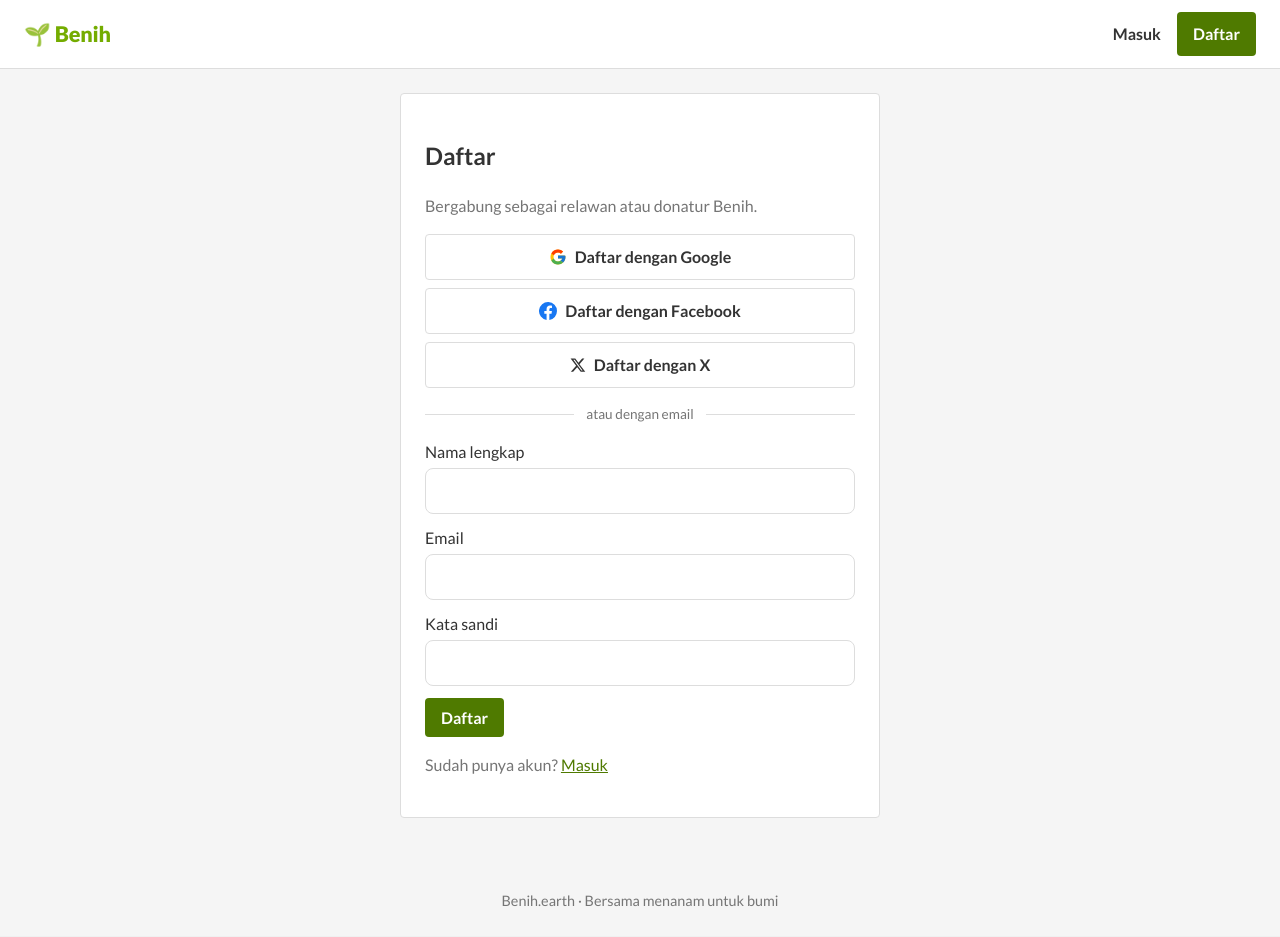
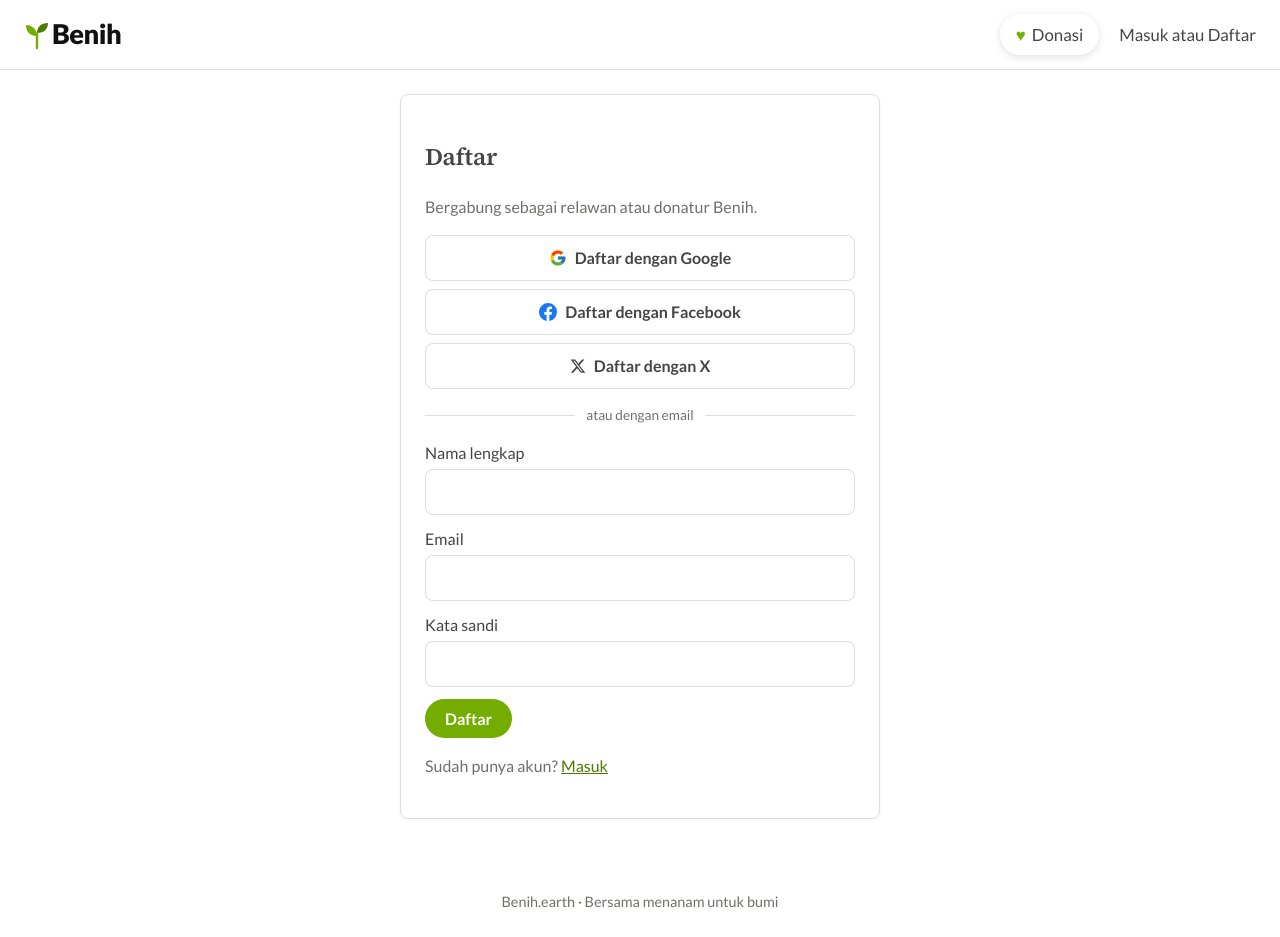
Before and after one commit to jakesoeballads-cmd/Seeds, a Node server app: page /register in a window 1280 px wide. Before the commit the page ends 906 px from the top, so only its background shows below. Run offline with Node 20, Linux system fonts and the light colour scheme.

Commit message:
Tampilan bergaya iNaturalist: hero foto, pita hijau pucat, tombol pil
Header putih dengan wordmark hitam, judul serif, tombol hijau berbentuk pil,
hero gelap dengan ilustrasi daun, dan pita fitur hijau pucat (#ecf2e2).

Co-Authored-By: Claude Opus 5.5 (1M context) <noreply@anthropic.com>
Claude-Session: https://claude.ai/code/session_01RzKEG1JEyK38KcxNMFRVoB

```diff
--- a/public/css/style.css
+++ b/public/css/style.css
@@ -1,29 +1,40 @@
 :root {
-  /* Palet terinspirasi iNaturalist: hijau daun cerah, latar abu terang, teks arang. */
-  --green: #74ac00;        /* aksen merek: logo, progres, garis aktif */
-  --green-dark: #4f7a00;   /* tombol & tautan (kontras cukup dengan teks putih) */
-  --green-darker: #3e6100;
-  --green-soft: #eef6e0;
-  --bg: #f5f5f5;
+  /* Palet mengikuti iNaturalist: header putih, hijau daun, pita hijau pucat, teks abu arang. */
+  --green: #74ac00;        /* tombol utama, ikon, progres */
+  --green-dark: #4f7a00;   /* tautan dan teks hijau di atas latar terang */
+  --green-darker: #5f8f00; /* hover tombol hijau */
+  --green-soft: #ecf2e2;   /* pita/section hijau pucat */
+  --bg: #ffffff;
   --card: #ffffff;
-  --text: #333333;
-  --muted: #757575;
-  --border: #dddddd;
-  --radius: 4px;
+  --text: #454545;
+  --ink: #111111;          /* wordmark */
+  --muted: #6f706c;
+  --border: #dcdfd6;
+  --radius: 8px;
+  --pill: 999px;
+  --shadow: 0 2px 8px rgba(0, 0, 0, .12);
   --font: "Lato", "Helvetica Neue", Arial, sans-serif;
+  --serif: "Source Serif 4", Georgia, "Times New Roman", serif;
+  --mono: "Courier Prime", "Courier New", monospace;
 }
 
 * { box-sizing: border-box; }
-body { margin: 0; font-family: var(--font); background: var(--bg); color: var(--text); line-height: 1.5; }
+body { margin: 0; font-family: var(--font); background: var(--bg); color: var(--text); line-height: 1.5; overflow-x: clip; }
 a { color: var(--green-dark); }
+h1, h2 { font-family: var(--serif); font-weight: 600; color: var(--text); letter-spacing: -.01em; }
 h1, h2, h3 { text-wrap: balance; }
 code { background: var(--green-soft); padding: 0 4px; border-radius: 4px; }
 
-.topbar { display: flex; flex-wrap: wrap; justify-content: space-between; align-items: center; gap: 8px 16px; padding: 12px 24px; background: var(--card); border-bottom: 1px solid var(--border); }
-.topbar nav { display: flex; flex-wrap: wrap; gap: 8px 16px; align-items: center; }
-.topbar nav a:not(.btn) { color: var(--text); text-decoration: none; font-weight: 700; }
-.topbar nav a:not(.btn):hover { color: var(--green-dark); }
-.brand { font-weight: 900; font-size: 1.35rem; text-decoration: none; color: var(--green); letter-spacing: -.01em; }
+.topbar { display: flex; flex-wrap: wrap; justify-content: space-between; align-items: center; gap: 8px 20px; padding: 14px 24px; background: #fff; border-bottom: 1px solid var(--border); }
+.topbar nav { display: flex; flex-wrap: wrap; gap: 8px 20px; align-items: center; }
+.topbar nav a:not(.btn):not(.pill), .topbar nav button.link { color: var(--text); text-decoration: none; font-weight: 400; font-size: 1.05rem; }
+.topbar nav a:not(.btn):not(.pill):hover { color: var(--green-dark); }
+.brand { display: inline-flex; align-items: center; gap: 2px; font-weight: 900; font-size: 1.7rem; text-decoration: none; color: var(--ink); letter-spacing: -.02em; }
+.brand svg { width: 26px; height: 30px; }
+/* Tombol pil putih berbayang, seperti "Donate" di iNaturalist. */
+.pill { display: inline-flex; align-items: center; gap: 6px; background: #fff; color: var(--text); border-radius: var(--pill); padding: 8px 16px; box-shadow: var(--shadow); text-decoration: none; font-size: 1.05rem; }
+.pill:hover { box-shadow: 0 3px 12px rgba(0, 0, 0, .18); }
+.pill .leaf { color: var(--green); }
 .inline { display: inline; margin: 0; }
 
 .container { max-width: 1100px; margin: 0 auto; padding: 24px 16px; }
@@ -31,19 +42,22 @@ code { background: var(--green-soft); padding: 0 4px; border-radius: 4px; }
 .hero h1 { margin-bottom: 4px; }
 .muted { color: var(--muted); }
 
-.btn { display: inline-block; background: var(--green-dark); color: #fff; border: 0; border-radius: var(--radius); padding: 10px 16px; font-size: 1rem; font-weight: 700; font-family: inherit; cursor: pointer; text-decoration: none; }
+.btn { display: inline-block; background: var(--green); color: #fff; border: 0; border-radius: var(--pill); padding: 10px 20px; font-size: 1rem; font-weight: 700; font-family: inherit; cursor: pointer; text-decoration: none; text-align: center; }
 .btn:hover { background: var(--green-darker); }
 .btn.secondary { background: #6b6b6b; }
+.btn.light { background: #fff; color: var(--text); font-family: var(--serif); font-weight: 600; font-size: 1.35rem; padding: 12px 32px; border-radius: var(--radius); }
+.btn.light:hover { background: #f1f1f1; }
 .btn.ghost { background: transparent; color: var(--green-dark); border: 1px solid var(--border); }
 .btn.ghost:hover { background: var(--green-soft); }
 .btn.small { padding: 6px 12px; font-size: .9rem; }
 .btn:disabled { opacity: .6; cursor: default; }
 button.link { background: none; border: 0; color: var(--text); font-weight: 700; font-family: inherit; cursor: pointer; font-size: 1rem; padding: 0; }
 
-.card { background: var(--card); border: 1px solid var(--border); border-radius: var(--radius); padding: 24px; margin-bottom: 24px; }
+.card { background: var(--card); border: 1px solid var(--border); border-radius: var(--radius); padding: 24px; margin-bottom: 24px; box-shadow: 0 1px 3px rgba(0, 0, 0, .05); }
 .card.narrow { max-width: 480px; margin-left: auto; margin-right: auto; }
 form label { display: block; margin-bottom: 12px; font-weight: 500; }
-input, select, textarea { display: block; width: 100%; margin-top: 4px; padding: 10px; border: 1px solid var(--border); border-radius: 8px; font: inherit; }
+input, select, textarea { display: block; width: 100%; margin-top: 4px; padding: 10px; border: 1px solid var(--border); border-radius: var(--radius); font: inherit; color: var(--text); }
+input:focus, select:focus, textarea:focus { outline: 2px solid var(--green); outline-offset: 0; border-color: var(--green); }
 .grid-form { display: grid; grid-template-columns: 1fr 1fr; gap: 0 16px; }
 .grid-form .full { grid-column: 1 / -1; }
 .actions { display: flex; gap: 12px; }
--- a/views/partials/header.ejs
+++ b/views/partials/header.ejs
@@ -6,23 +6,24 @@
   <title><%= title %> · Benih</title>
   <link rel="preconnect" href="https://fonts.googleapis.com">
   <link rel="preconnect" href="https://fonts.gstatic.com" crossorigin>
-  <link rel="stylesheet" href="https://fonts.googleapis.com/css2?family=Lato:wght@400;700;900&display=swap">
+  <link rel="stylesheet" href="https://fonts.googleapis.com/css2?family=Courier+Prime&family=Lato:wght@400;700;900&family=Source+Serif+4:opsz,wght@8..60,600&display=swap">
   <link rel="stylesheet" href="/css/style.css">
 </head>
 <body>
   <header class="topbar">
-    <a href="/" class="brand">🌱 Benih</a>
+    <a href="/" class="brand" aria-label="Benih, beranda">
+      <svg viewBox="0 0 26 30" aria-hidden="true"><path d="M13 28V14" stroke="#74ac00" stroke-width="2.4" stroke-linecap="round" fill="none"/><path d="M13 16C13 9 8 5 2 5c0 7 4 11 11 11Z" fill="#74ac00"/><path d="M13 13c0-6 4-10 11-10 0 6-4 10-11 10Z" fill="#4f7a00"/></svg>Benih</a>
     <nav>
       <% if (user) { %>
         <a href="/dashboard">Dashboard</a>
         <a href="/program/baru">Buat Kegiatan</a>
-        <a href="/benih">Beli & Tarik</a>
+        <a href="/benih" class="pill"><span class="leaf">♥</span> Beli Benih</a>
         <form action="/logout" method="post" class="inline">
           <button type="submit" class="link">Keluar</button>
         </form>
       <% } else { %>
-        <a href="/login">Masuk</a>
-        <a href="/register" class="btn">Daftar</a>
+        <a href="/benih" class="pill"><span class="leaf">♥</span> Donasi</a>
+        <a href="/login">Masuk atau Daftar</a>
       <% } %>
     </nav>
   </header>
```
Also changed, not shown: other parts of public/css/style.css (+28 -3 lines), views/index.ejs (+37 -6 lines), public/img/hero.svg (added).
